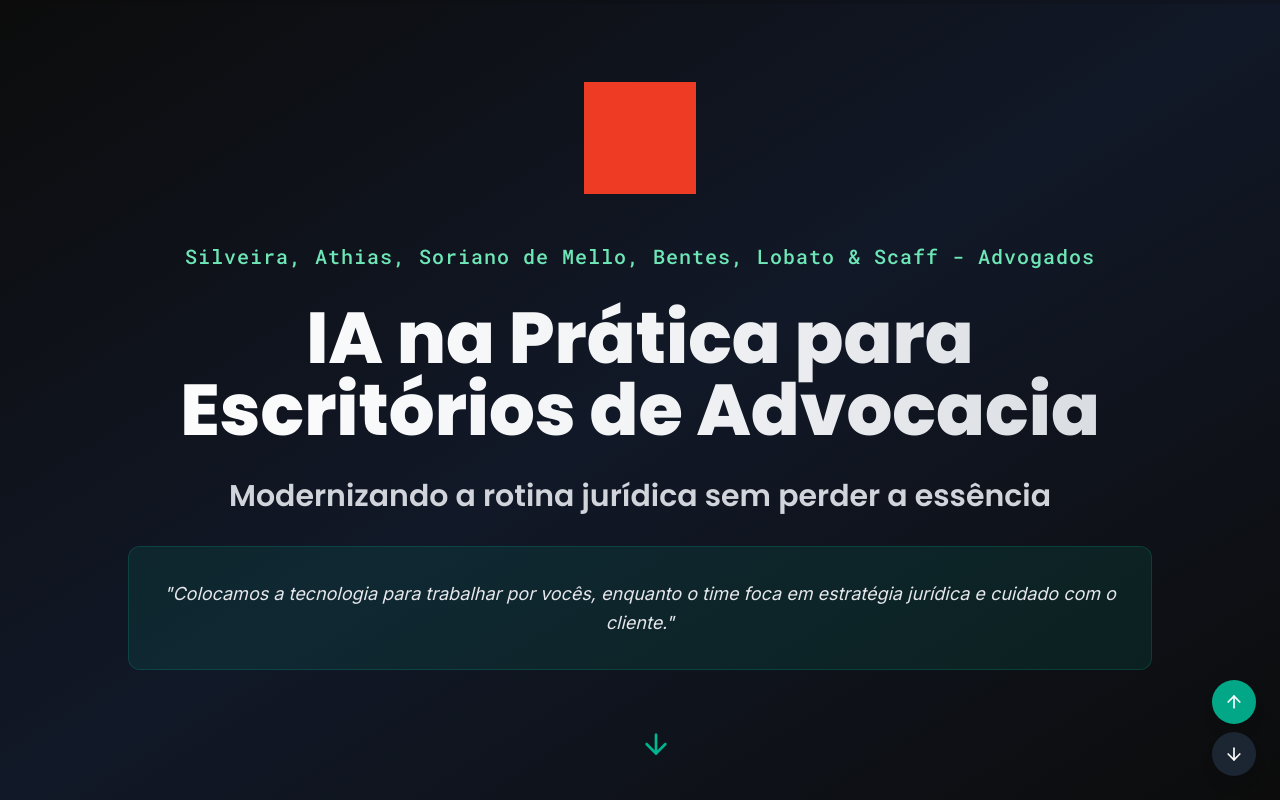
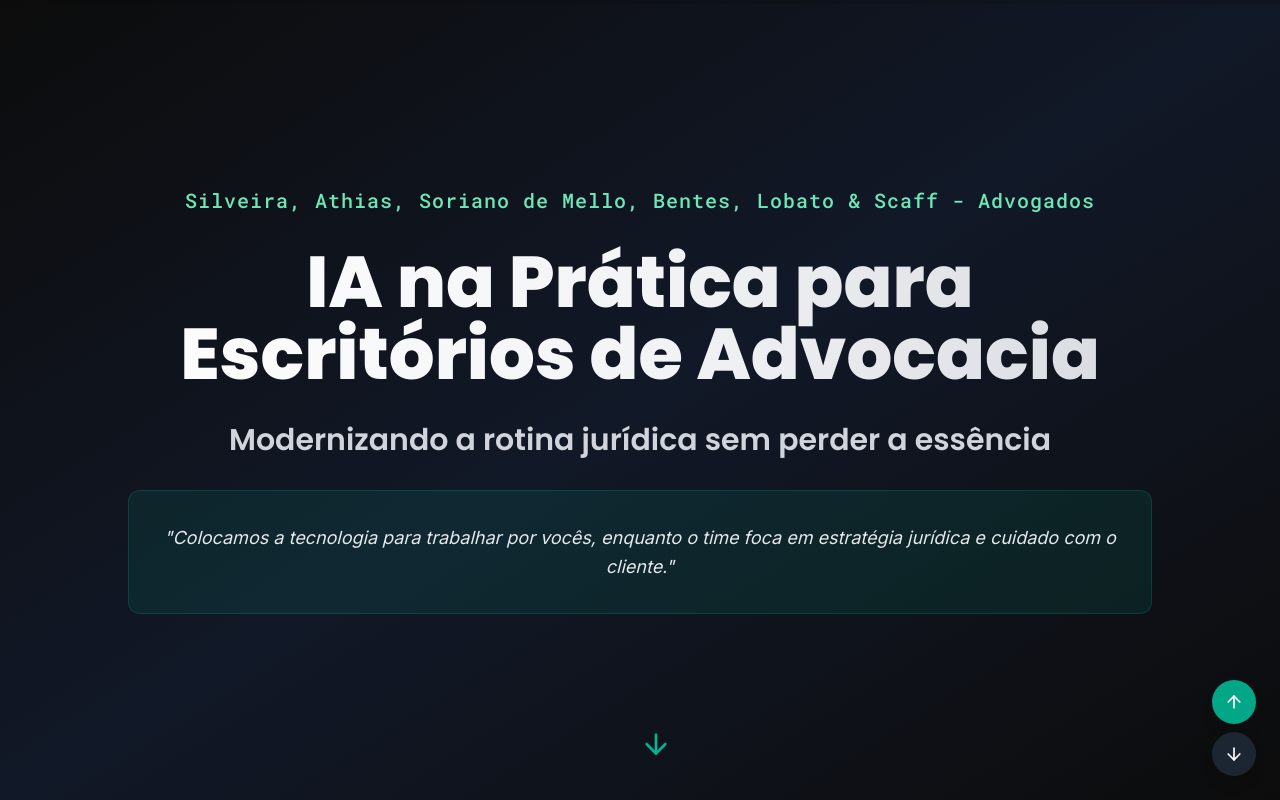
Before and after one commit to VanguardIA-Tech/vanguardia-ia-kickoff, a React (Vite) app: page / in a window 1280 px wide. Shown: the top 800 px of the page. Built offline with nearby package versions, Linux system fonts and the light colour scheme.

Commit message:
Visual edit in Lovable
Edited UI in Lovable

```diff
--- a/src/components/HeroSection.tsx
+++ b/src/components/HeroSection.tsx
@@ -1,6 +1,4 @@
-
 import { ArrowDown } from 'lucide-react';
-
 export const HeroSection = () => {
   const scrollToNext = () => {
     const nextSection = document.getElementById('section-2');
@@ -8,21 +6,12 @@ export const HeroSection = () => {
       behavior: 'smooth'
     });
   };
-
-  return (
-    <section className="min-h-screen flex items-center justify-center section-snap relative bg-gradient-to-br from-vanguardia-dark via-gray-900 to-vanguardia-dark">
+  return <section className="min-h-screen flex items-center justify-center section-snap relative bg-gradient-to-br from-vanguardia-dark via-gray-900 to-vanguardia-dark">
       <div className="container mx-auto px-6 text-center">
         <div className="animate-fade-up">
           {/* Logo da Vanguardia */}
           <div className="mb-12">
-            <img
-              src="/lovable-uploads/3394efe0-4e7b-4bc8-aadd-85999003121f.png"
-              alt="Vanguardia Logo"
-              className="h-20 md:h-24 lg:h-28 mx-auto mb-8"
-              style={{
-                filter: 'brightness(0) saturate(100%) invert(27%) sepia(51%) saturate(2878%) hue-rotate(346deg) brightness(104%) contrast(97%)'
-              }}
-            />
+
           </div>
 
           <div className="mb-8">
@@ -49,6 +38,5 @@ export const HeroSection = () => {
       <button onClick={scrollToNext} className="absolute bottom-8 left-1/2 transform -translate-x-1/2 text-vanguardia-green hover:text-emerald-400 transition-colors animate-bounce" aria-label="Scroll para próxima seção">
         <ArrowDown size={32} />
       </button>
-    </section>
-  );
+    </section>;
 };
--- a/src/components/QASection.tsx
+++ b/src/components/QASection.tsx
@@ -1,7 +1,5 @@
-
 export const QASection = () => {
-  return (
-    <section id="section-16" className="min-h-screen flex items-center justify-center section-snap bg-gradient-to-b from-gray-900 to-vanguardia-dark">
+  return <section id="section-16" className="min-h-screen flex items-center justify-center section-snap bg-gradient-to-b from-gray-900 to-vanguardia-dark">
       <div className="container mx-auto px-6">
         <div className="text-center mb-16 animate-fade-up">
           <span className="mono-text text-vanguardia-green text-xl tracking-wider mb-4 block">16 ·</span>
@@ -27,17 +25,9 @@ export const QASection = () => {
 
           {/* Logo da Vanguardia */}
           <div className="mt-16 animate-fade-up">
-            <img
-              src="/lovable-uploads/3394efe0-4e7b-4bc8-aadd-85999003121f.png"
-              alt="Vanguardia Logo"
-              className="h-16 md:h-20 mx-auto opacity-70"
-              style={{
-                filter: 'brightness(0) saturate(100%) invert(27%) sepia(51%) saturate(2878%) hue-rotate(346deg) brightness(104%) contrast(97%)'
-              }}
-            />
+
           </div>
         </div>
       </div>
-    </section>
-  );
+    </section>;
 };
```
